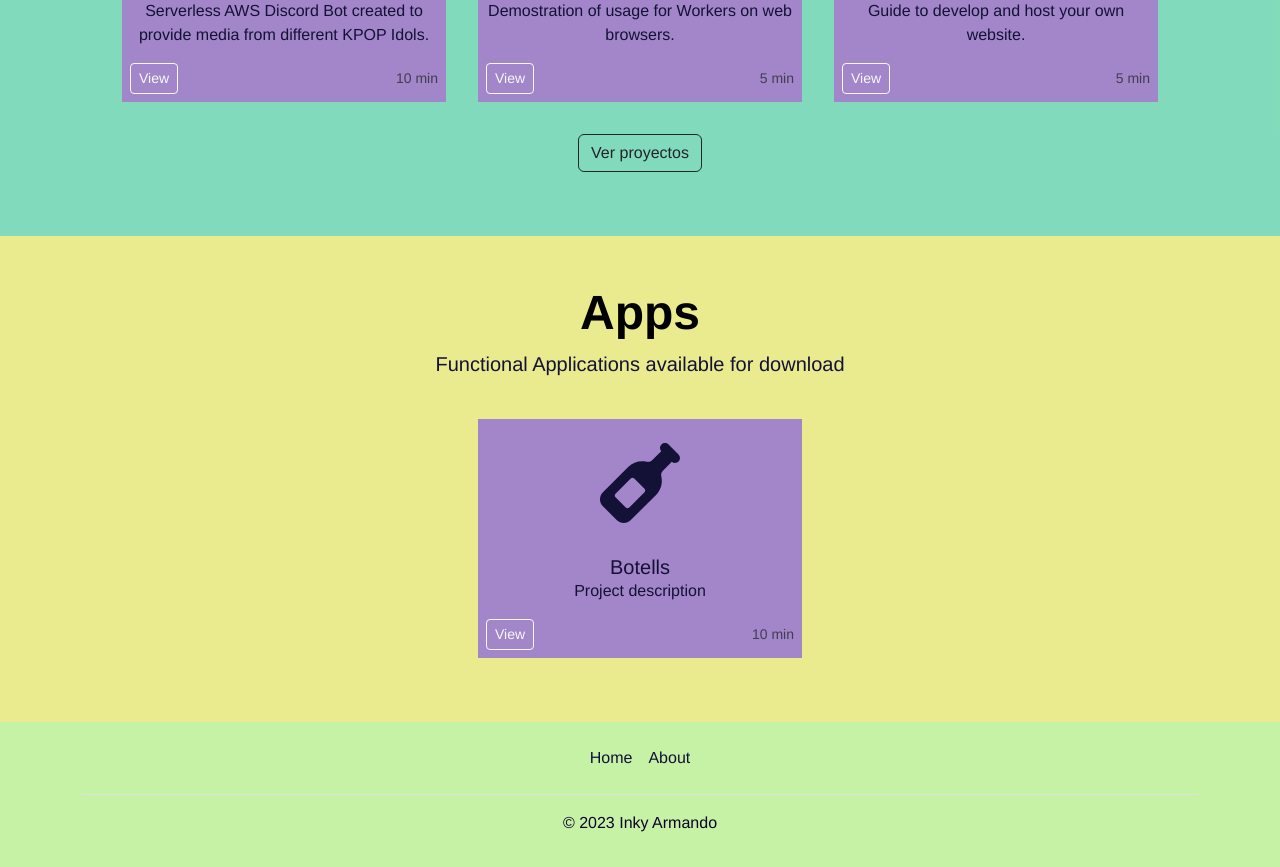
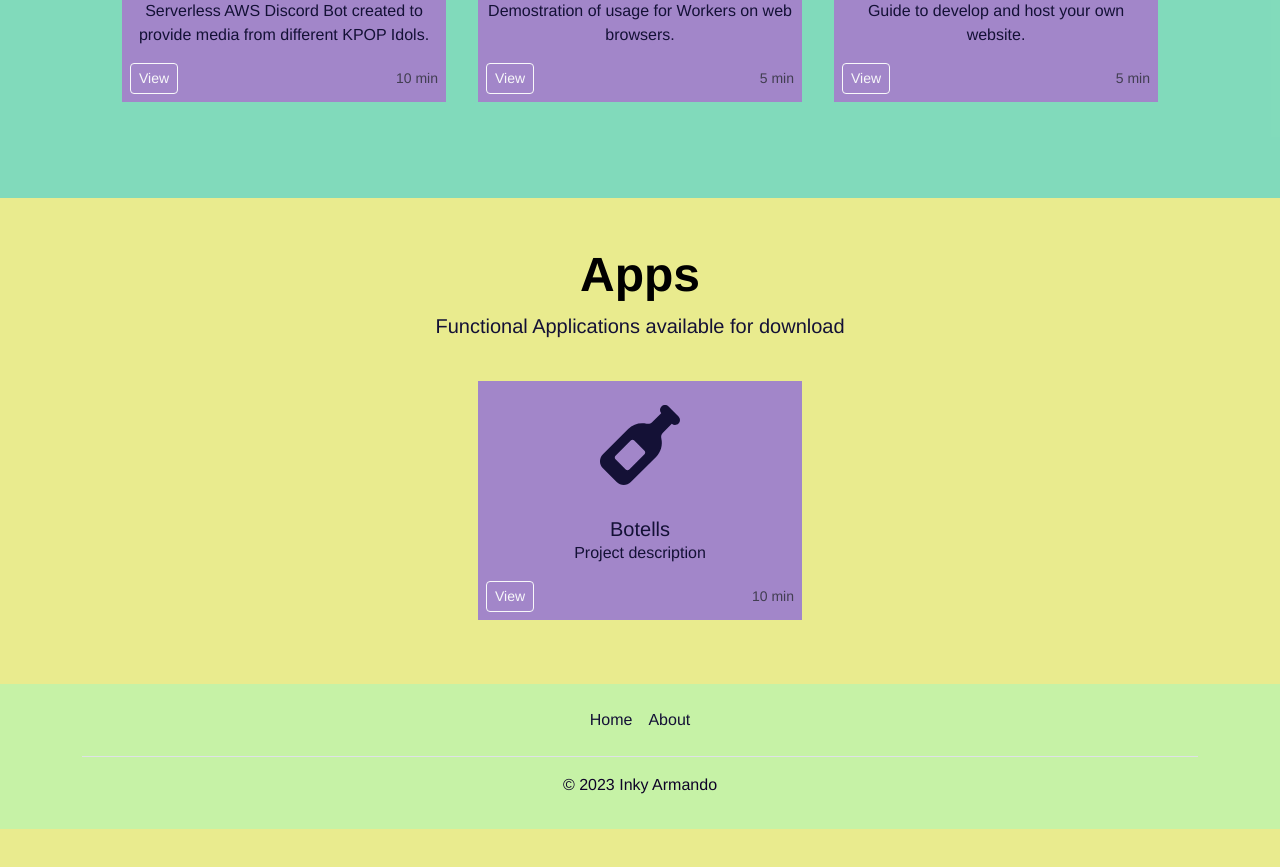
Before and after one commit to inky-armando/inky, a Vue app: page /#/ in a window 1280 px wide. Shown: the part 880-1747 px from the top of the page. After the commit the page ends 1709 px from the top, so only its background shows below. Built offline with nearby package versions, Linux system fonts and the light colour scheme.

Commit message:
End of the day

```diff
--- a/src/components/Projects.vue
+++ b/src/components/Projects.vue
@@ -7,7 +7,6 @@
                 <ProjectCard class="col-lg-4 p-3" v-for="project in projectList" :Title="project.title"
                     :Description="project.description" :TimeRead="project.timeRead" :Icon="project.icon"></ProjectCard>
                 <div class="col p-3">
-                    <button class="btn btn-outline-dark">Ver proyectos</button>
                 </div>
             </div>
         </div>
```
